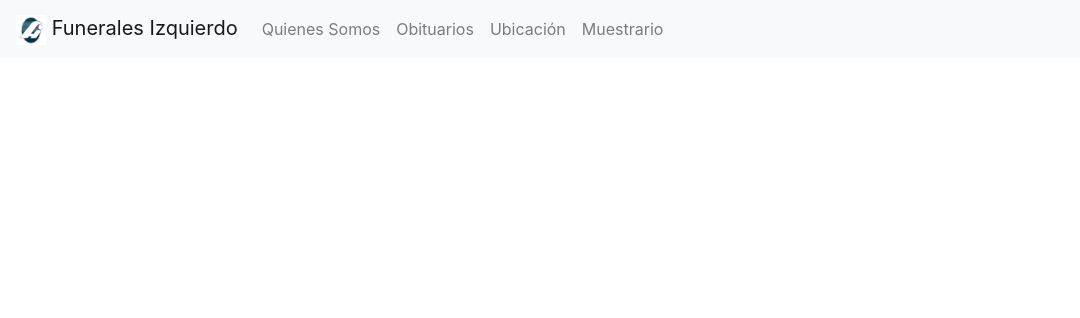
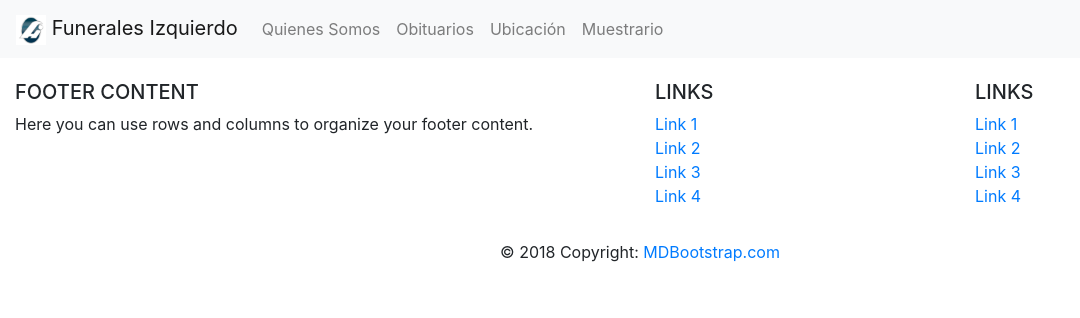
Before and after one commit to DEscutia/TheWebDead, a PHP site: page / in a window 1280 px wide. Shown: the top 318 px of the page, without its empty margins (0-1080 px from the left). Run offline with PHP 8.4, Linux system fonts and the light colour scheme.

Commit message:
Partials

```diff
--- a/index.php
+++ b/index.php
@@ -1,44 +1,7 @@
-<!DOCTYPE html>
-<html lang="en">
-<head>
-    <meta charset="UTF-8">
-    <meta name="viewport" content="width=device-width, initial-scale=1.0">
-    <meta http-equiv="X-UA-Compatible" content="ie=edge">
-    <title>Funerales Izquierdo</title>
-    <link rel="stylesheet" href="css/bootstrap.css">
-</head>
-
-<body>
-
-<nav class="navbar navbar-expand-md navbar-light fixed-top bg-light">
-<a class="navbar-brand" href="index.php">
-    <img src="images\logo.jpg" width="30" height="30" alt="">
-    Funerales Izquierdo
-  </a>
-  <button class="navbar-toggler" type="button" data-toggle="collapse"
-            data-target="#navbarMenu" aria-controls="navbarMenu"
-            aria-expanded="false">
-            <span class="navbar-toggler-icon"></span>
-        </button>
-  <div class="collapse navbar-collapse" id="navbarMenu">
-    <ul class="navbar-nav mr-auto">
-      <li class="nav-item">
-        <a class="nav-link" href="conocenos.php">Quienes Somos</a>
-      </li>
-      <li class="nav-item">
-        <a class="nav-link" href="obituarios.php">Obituarios</a>
-      </li>
-      <li class="nav-item">
-        <a class="nav-link" href="ubicacion.php">Ubicación</a>
-      </li>
-      <li class="nav-item">
-        <a class="nav-link" href="muestrario.php">Muestrario</a>
-      </li>
-    </ul>
-  </div>
-</nav>
-    <script src="js/jquery.js"></script>
-    <script src="js/popper.min.js"></script>
-    <script src="js/bootstrap.js"></script>
-</body>
-</html>
+ <?php
+ require_once "partials/header.php";
+ ?>
+<h1>hehehehehe</h1>
+<?php
+require_once "partials/footer.php";
+?>
--- /dev/null
+++ b/partials/footer.php
@@ -0,0 +1,85 @@
+<!-- Footer -->
+<footer class="page-footer font-small blue pt-4">
+
+  <!-- Footer Links -->
+  <div class="container-fluid text-center text-md-left">
+
+    <!-- Grid row -->
+    <div class="row">
+
+      <!-- Grid column -->
+      <div class="col-md-6 mt-md-0 mt-3">
+
+        <!-- Content -->
+        <h5 class="text-uppercase">Footer Content</h5>
+        <p>Here you can use rows and columns to organize your footer content.</p>
+
+      </div>
+      <!-- Grid column -->
+
+      <hr class="clearfix w-100 d-md-none pb-3">
+
+      <!-- Grid column -->
+      <div class="col-md-3 mb-md-0 mb-3">
+
+        <!-- Links -->
+        <h5 class="text-uppercase">Links</h5>
+
+        <ul class="list-unstyled">
+          <li>
+            <a href="#!">Link 1</a>
+          </li>
+          <li>
+            <a href="#!">Link 2</a>
+          </li>
+          <li>
+            <a href="#!">Link 3</a>
+          </li>
+          <li>
+            <a href="#!">Link 4</a>
+          </li>
+        </ul>
+
+      </div>
+      <!-- Grid column -->
+
+      <!-- Grid column -->
+      <div class="col-md-3 mb-md-0 mb-3">
+
+        <!-- Links -->
+        <h5 class="text-uppercase">Links</h5>
+
+        <ul class="list-unstyled">
+          <li>
+            <a href="#!">Link 1</a>
+          </li>
+          <li>
+            <a href="#!">Link 2</a>
+          </li>
+          <li>
+            <a href="#!">Link 3</a>
+          </li>
+          <li>
+            <a href="#!">Link 4</a>
+          </li>
+        </ul>
+
+      </div>
+      <!-- Grid column -->
+
+    </div>
+    <!-- Grid row -->
+
+  </div>
+  <!-- Footer Links -->
+
+  <!-- Copyright -->
+  <div class="footer-copyright text-center py-3">© 2018 Copyright:
+    <a href="https://mdbootstrap.com/education/bootstrap/"> MDBootstrap.com</a>
+  </div>
+  <!-- Copyright -->
+
+</footer>
+<!-- Footer -->
+</body>
+</html>
--- /dev/null
+++ b/partials/header.php
@@ -0,0 +1,43 @@
+<!DOCTYPE html>
+<html lang="en">
+<head>
+    <meta charset="UTF-8">
+    <meta name="viewport" content="width=device-width, initial-scale=1.0">
+    <meta http-equiv="X-UA-Compatible" content="ie=edge">
+    <title>Funerales Izquierdo</title>
+    <link rel="stylesheet" href="css/bootstrap.css">
+    <script src="js/jquery.js"></script>
+    <script src="js/popper.min.js"></script>
+    <script src="js/bootstrap.js"></script>
+    <link rel="stylesheet" href="https://maxcdn.bootstrapcdn.com/bootstrap/4.0.0/css/bootstrap.min.css" integrity="sha384-Gn5384xqQ1aoWXA+058RXPxPg6fy4IWvTNh0E263XmFcJlSAwiGgFAW/dAiS6JXm" crossorigin="anonymous">
+  </head>
+  <body>
+  <header>
+  <nav class="navbar navbar-expand-md navbar-light fixed-top bg-light">
+<a class="navbar-brand" href="index.php">
+    <img src="images\logo.jpg" width="30" height="30" alt="">
+    Funerales Izquierdo
+  </a>
+  <button class="navbar-toggler" type="button" data-toggle="collapse"
+            data-target="#navbarMenu" aria-controls="navbarMenu"
+            aria-expanded="false">
+            <span class="navbar-toggler-icon"></span>
+        </button>
+  <div class="collapse navbar-collapse" id="navbarMenu">
+    <ul class="navbar-nav mr-auto">
+      <li class="nav-item">
+        <a class="nav-link" href="conocenos.php">Quienes Somos</a>
+      </li>
+      <li class="nav-item">
+        <a class="nav-link" href="obituarios.php">Obituarios</a>
+      </li>
+      <li class="nav-item">
+        <a class="nav-link" href="ubicacion.php">Ubicación</a>
+      </li>
+      <li class="nav-item">
+        <a class="nav-link" href="muestrario.php">Muestrario</a>
+      </li>
+    </ul>
+  </div>
+</nav>
+</header>
```
